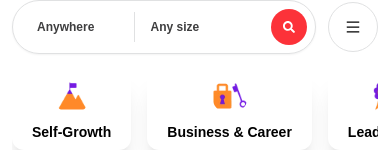
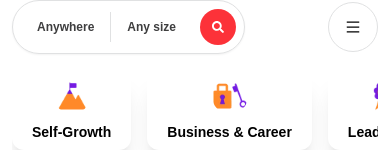
Before and after one commit to somawayapp/somaway, a React (Vite) app in the folder client/: page / in a window 390 px wide. Shown: the top 160 px of the page. Built offline with nearby package versions, Linux system fonts and the light colour scheme; no server answers.

Commit message:
Initial commit with new code

```diff
--- a/client/src/components/navbar2.jsx
+++ b/client/src/components/navbar2.jsx
@@ -108,7 +108,7 @@
        style={{
          zIndex: 100004,
        }}
-       className="relative w-full px-3 md:px-[80px] gap-3 md:gap-6 flex items-center text-[var(--TextColor)] sticky top-0 justify-between bg-[var(--bg)] md:border-b md:border-b-[var(--softBg4)] "
+       className="relative w-full px-3 h-auto md:px-[80px] gap-3 md:gap-6 flex items-center text-[var(--TextColor)] sticky top-0 justify-between bg-[var(--bg)] md:border-b md:border-b-[var(--softBg4)] "
      >
 
 
@@ -120,7 +120,7 @@
 
 
 
-    <>
+    <div>
   <div
   className={`fixed top-0  w-full z-50 hidden md:flex flex-col items-center justify-center transition-all  ${isScrolledUp ? "pt-0 gap-0" : "pt-6 gap-6" }`}
     >
@@ -543,7 +543,7 @@
         </div>
         </div>
       )}
-    </>
+    </div>
 
 
        <div className="flex items-center justify-between flex-row gap-2 md:gap-9">
```
